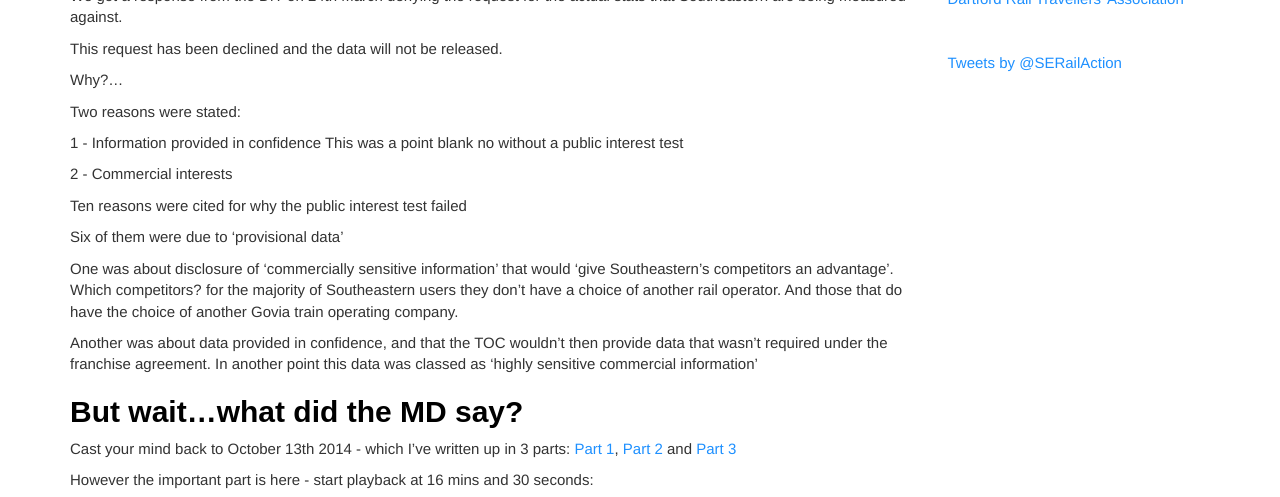
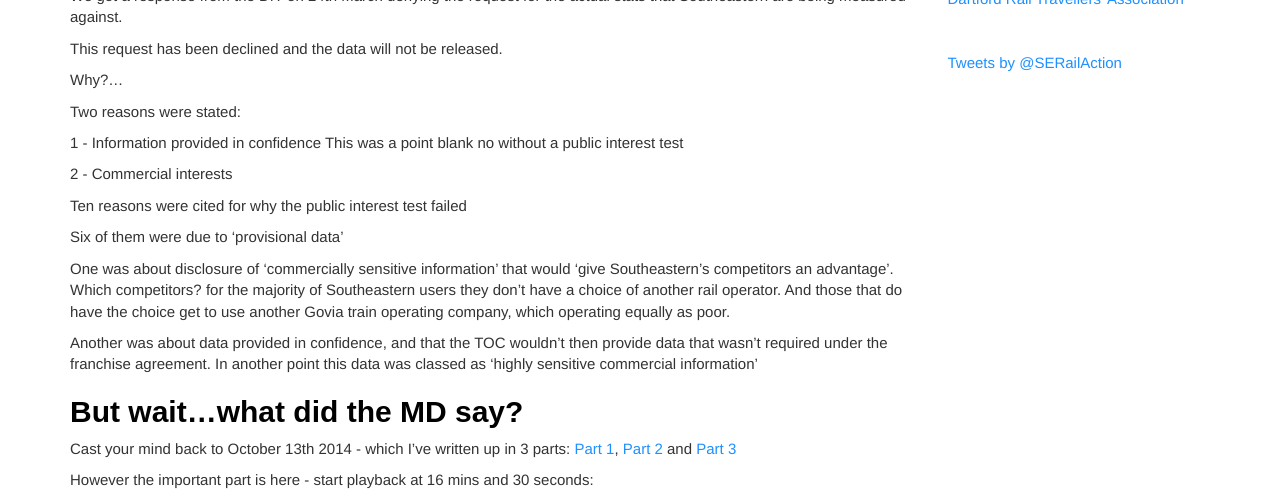
Before and after one commit to serailaction/serailaction.github.io, a Jekyll site: the page built from _posts/2016-03-25-Southeastern-performance-FOI-response.md, in a window 1280 px wide and 900 px high, scrolled down 387 px, cut to the strip 0-497 px from the top of the window. Built offline with Jekyll 4.4.1, drawn with Linux system fonts in a browser that asks for light colours; nearby versions of some CDN libraries; comment, search, counter and statistics services are not loaded.

Commit message:
fixed grammars

```diff
--- a/_posts/2016-03-25-Southeastern-performance-FOI-response.md
+++ b/_posts/2016-03-25-Southeastern-performance-FOI-response.md
@@ -35,7 +35,7 @@
 
 Six of them were due to 'provisional data'
 
-One was about disclosure of 'commercially sensitive information' that would 'give Southeastern's competitors an advantage'. Which competitors? for the majority of Southeastern users they don't have a choice of another rail operator. And those that do have the choice of another Govia train operating company.
+One was about disclosure of 'commercially sensitive information' that would 'give Southeastern's competitors an advantage'. Which competitors? for the majority of Southeastern users they don't have a choice of another rail operator. And those that do have the choice get to use another Govia train operating company, which operating equally as poor.
 
 Another was about data provided in confidence, and that the TOC wouldn't then provide data that wasn't required under the franchise agreement.  In another point this data was classed as 'highly sensitive commercial information'
 
```
